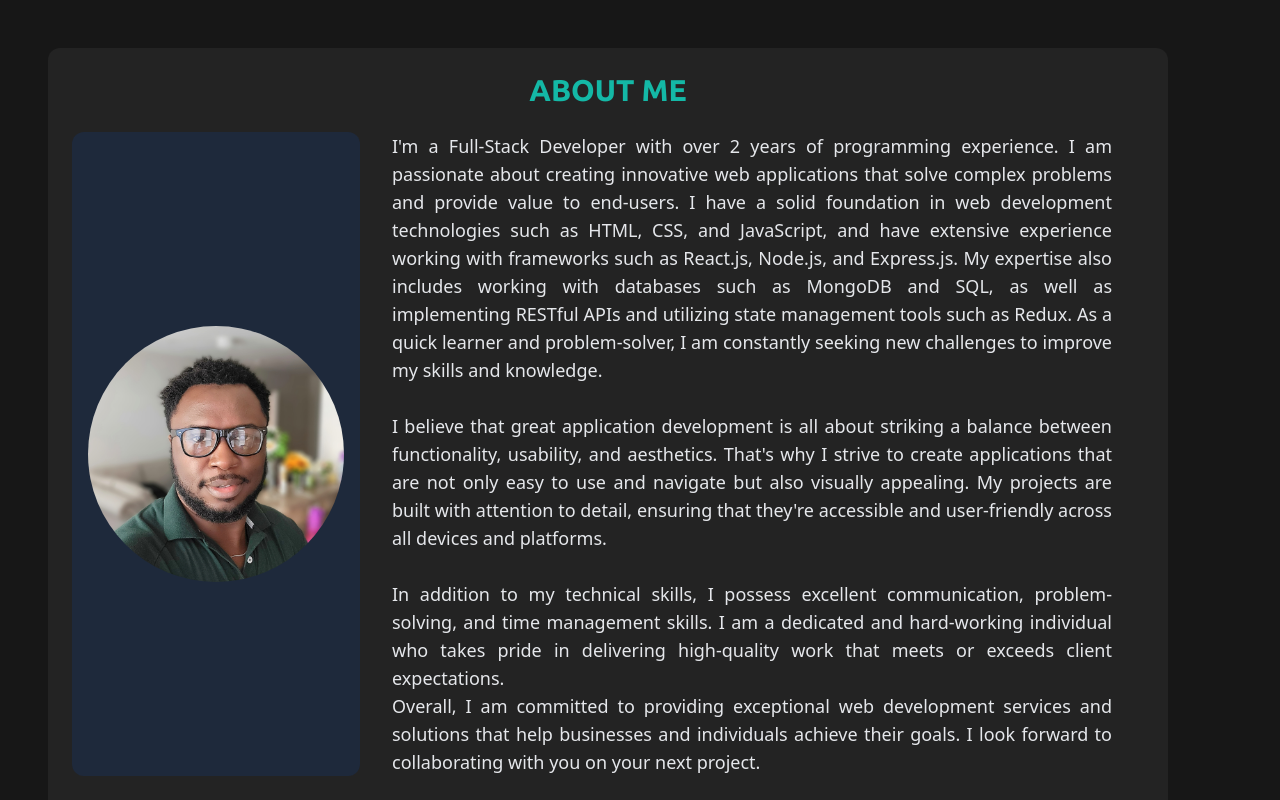
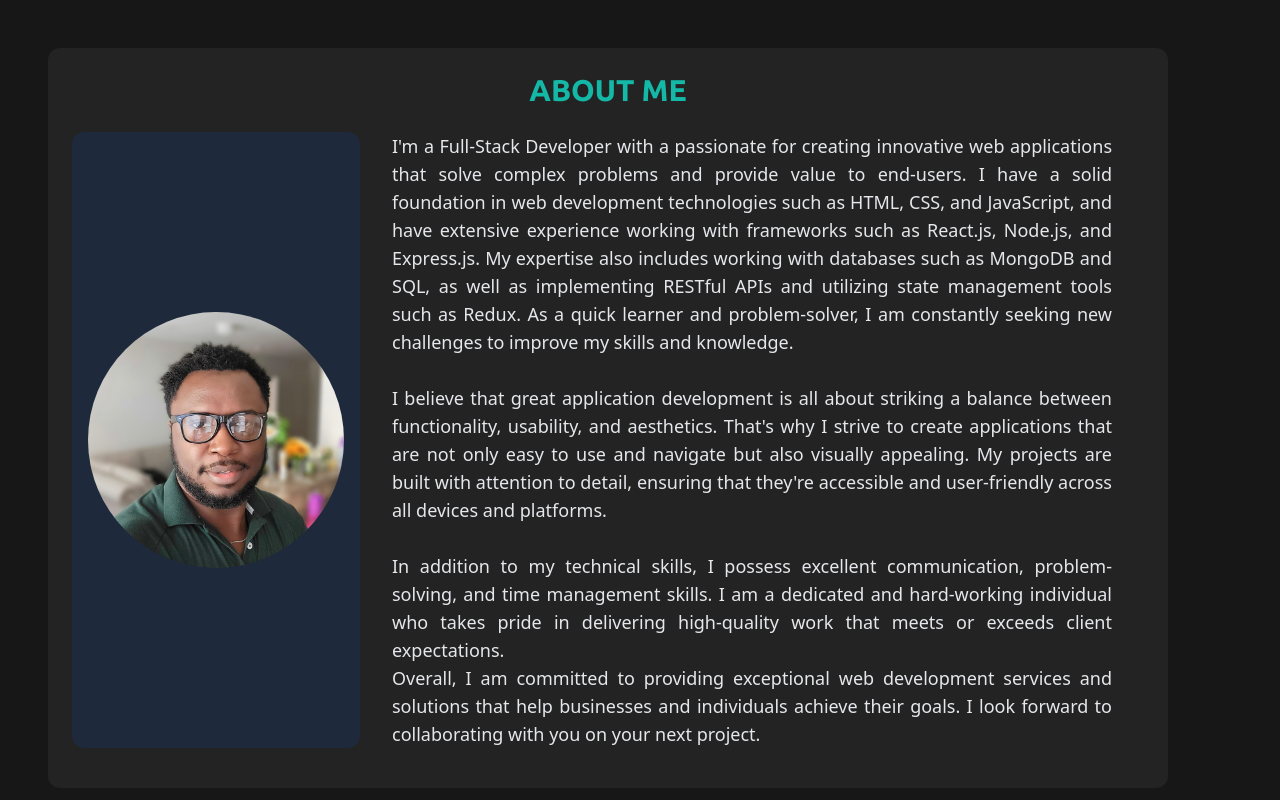
Before and after one commit to Chucksn-dev/dev-portfolio, a React (Vite) app: page / in a window 1280 px wide. Shown: the part 800-1600 px from the top of the page. Built offline with nearby package versions, Linux system fonts and the light colour scheme; a web font is replaced by a local one.

Commit message:
about section modified

```diff
--- a/src/components/about.jsx
+++ b/src/components/about.jsx
@@ -12,9 +12,8 @@ function About() {
         </div>
         <div className="about-text px-4 lg:px-8 mb-4 text-sm sm:text-lg font-medium">
           <span className="block">
-            I'm a Full-Stack Developer with over 2 years of programming
-            experience. I am passionate about creating innovative web
-            applications that solve complex problems and provide value to
+            I'm a Full-Stack Developer with a passionate for creating innovative
+            web applications that solve complex problems and provide value to
             end-users. I have a solid foundation in web development technologies
             such as HTML, CSS, and JavaScript, and have extensive experience
             working with frameworks such as React.js, Node.js, and Express.js.
```
